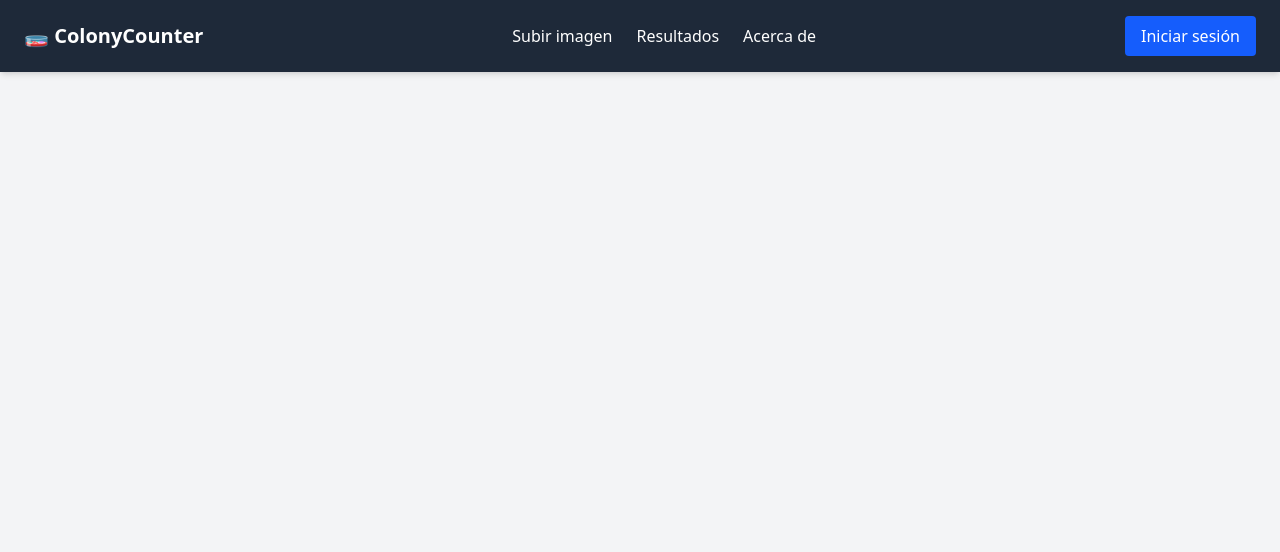
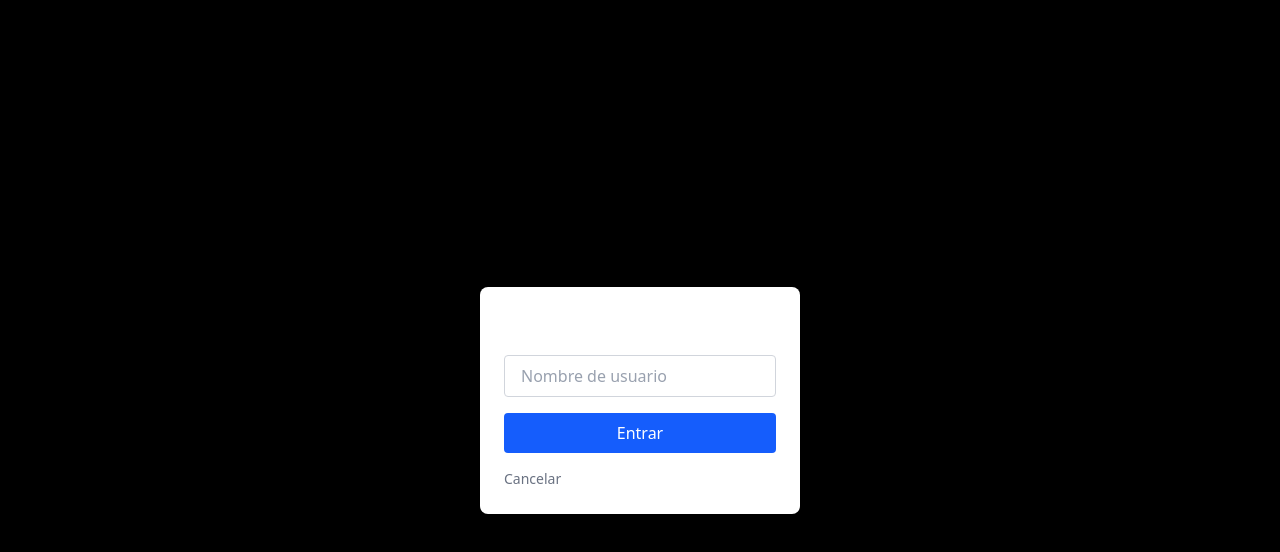
Before and after one commit to snithfferx/cocoapy, a React (Vite) app in the folder frontend/: page /about in a window 1280 px wide. Both pictures are taken after a click on the button "Iniciar sesión". Shown: the top 552 px of the page. Built offline with nearby package versions, Linux system fonts and the light colour scheme.

Commit message:
COCOA | Adding | Simple about and login components | Updating | App.tsx routes

```diff
--- a/frontend/src/App.tsx
+++ b/frontend/src/App.tsx
@@ -3,6 +3,7 @@ import Navbar from "./components/Navbar";
 import UploadImage from "./components/UploadImage";
 import LandingPage from "./components/LandingPage";
 import Results from "./components/Results";
+import About from "./components/About";
 
 function App() {
   return (
@@ -12,7 +13,7 @@ function App() {
           <Route path="/" element={<LandingPage />} />
           <Route path="/upload" element={<UploadImage />} />
           <Route path="/results" element={<Results />} />
-          {/* Puedes agregar más rutas como /results o /about */}
+          <Route path="/about" element={<About />} />
         </Routes>
       </div>
   );
--- /dev/null
+++ b/frontend/src/components/About.tsx
@@ -0,0 +1,19 @@
+import { Link } from "react-router-dom";
+
+function About (){
+  return (
+    <div>
+      <h1 className="text-2xl font-bold text-gray-800 mb-4">About</h1>
+      <p className="text-lg text-gray-600 max-w-xl mb-8">
+        Analiza imágenes de laboratorio y cuenta colonias con precisión.
+        <br />
+        <br />
+        <Link to="/upload" className="text-blue-600 hover:underline">
+          Empezar ahora
+        </Link>
+      </p>
+    </div>
+  );
+}
+
+export default About;
--- /dev/null
+++ b/frontend/src/components/LoginModal.tsx
@@ -0,0 +1,49 @@
+import React, { useState } from "react";
+
+interface Props {
+  onClose: () => void;
+  onLogin: (username: string) => void;
+}
+
+function LoginModal({ onClose, onLogin }: Props) {
+  const [username, setUsername] = useState("");
+
+  const handleSubmit = (e: React.FormEvent) => {
+    e.preventDefault();
+    if (username.trim()) {
+      onLogin(username);
+      onClose();
+    }
+  };
+
+  return (
+    <div className="fixed inset-0 bg-black bg-opacity-50 flex items-center justify-center z-50 dark:bg-opacity-80">
+      <div className="bg-white p-6 rounded-lg shadow-lg w-80 dark:bg-gray-900">
+        <h2 className="text-xl font-bold mb-4">Iniciar sesión</h2>
+        <form onSubmit={handleSubmit}>
+          <input
+            type="text"
+            placeholder="Nombre de usuario"
+            value={username}
+            onChange={(e) => setUsername(e.target.value)}
+            className="w-full px-4 py-2 border border-gray-300 focus:border-gray-400 rounded mb-4 text-gray-700 placeholder-gray-400 dark:bg-gray-800 dark:border-gray-700 dark:text-white"
+          />
+          <button
+            type="submit"
+            className="bg-blue-600 hover:bg-blue-700 text-white px-4 py-2 rounded w-full"
+          >
+            Entrar
+          </button>
+        </form>
+        <button
+          onClick={onClose}
+          className="mt-4 text-sm text-gray-500 hover:underline"
+        >
+          Cancelar
+        </button>
+      </div>
+    </div>
+  );
+}
+
+export default LoginModal;
--- a/frontend/src/components/Navbar.tsx
+++ b/frontend/src/components/Navbar.tsx
@@ -1,6 +1,10 @@
 import { Link } from "react-router-dom"; // Si usas routing
+import LoginModal from "./LoginModal";
+import { useState } from "react";
 
 function Navbar() {
+  const [showLogin, setShowLogin] = useState(false);
+  const [user, setUser] = useState<string | null>(null);
   return (
     <nav className="bg-gray-800 text-white px-6 py-4 shadow-md">
       <div className="flex justify-between items-center">
@@ -18,11 +22,24 @@ function Navbar() {
 
         {/* Botón de login */}
         <div>
-          <button className="bg-blue-600 hover:bg-blue-700 text-white px-4 py-2 rounded transition duration-300">
-            Iniciar sesión
-          </button>
+          {user ? (
+            <span className="text-sm">👤 {user}</span>
+          ) : (
+            <button
+              onClick={() => setShowLogin(true)}
+              className="bg-blue-600 hover:bg-blue-700 text-white px-4 py-2 rounded transition duration-300"
+            >
+              Iniciar sesión
+            </button>
+          )}
         </div>
       </div>
+      {showLogin && (
+        <LoginModal
+          onClose={() => setShowLogin(false)}
+          onLogin={(username) => setUser(username)}
+        />
+      )}
     </nav>
   );
 }
```
